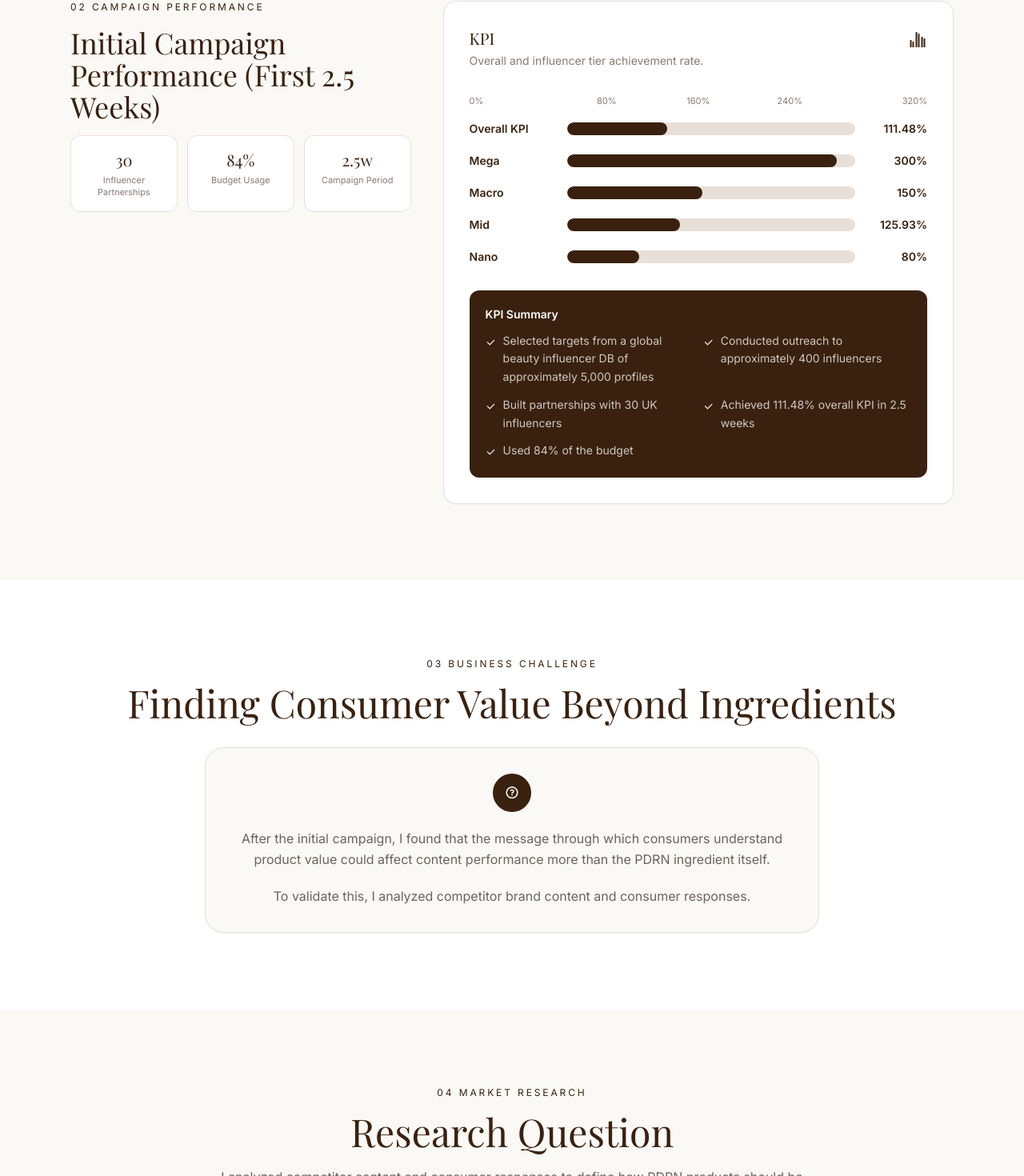
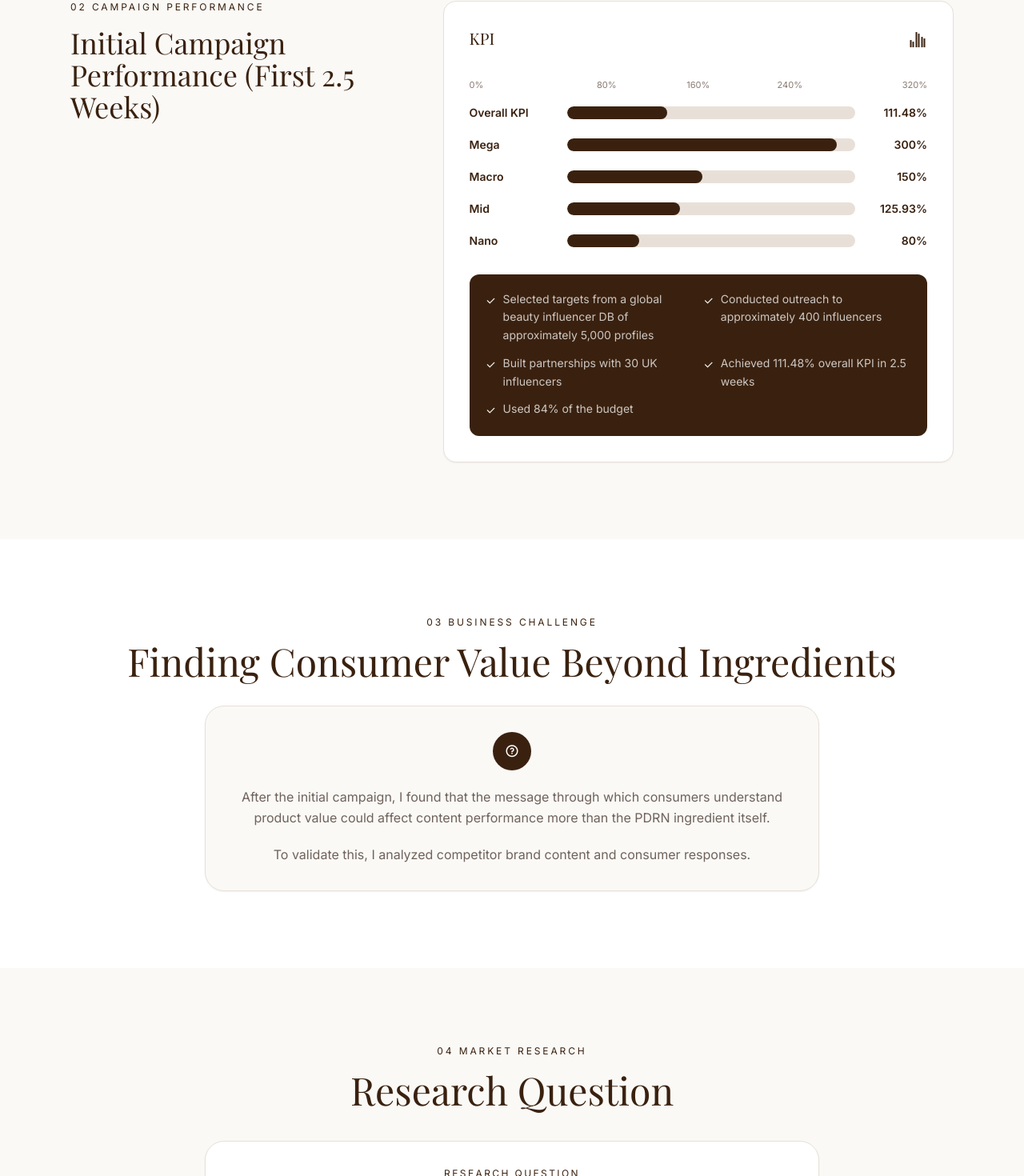
Before and after one commit to yeeunracheljo/yeeunj, a React (Vite) app: page /work/dr-rejuall in a window 1280 px wide. Shown: the part 1422-2892 px from the top of the page at 80% size. Built offline with nearby package versions, Linux system fonts and the light colour scheme.

Commit message:
5656656567637

```diff
--- a/src/i18n/local/en/workDrRejuall.ts
+++ b/src/i18n/local/en/workDrRejuall.ts
@@ -19,10 +19,10 @@ export default {
   "performance.label": "Campaign Performance",
   "performance.title": "Initial Campaign Performance (First 2.5 Weeks)",
   "performance.chartTitle": "KPI",
-  "performance.chartSubtitle": "Overall and influencer tier achievement rate.",
+  "performance.chartSubtitle": "",
   "performance.kpis": "Overall KPI~111.48%~111.48|Mega~300%~300|Macro~150%~150|Mid~125.93%~125.93|Nano~80%~80",
-  "performance.stats": "30~Influencer Partnerships|84%~Budget Usage|2.5w~Campaign Period",
-  "performance.achievementTitle": "KPI Summary",
+  "performance.stats": "",
+  "performance.achievementTitle": "",
   "performance.achievements": "Selected targets from a global beauty influencer DB of approximately 5,000 profiles|Conducted outreach to approximately 400 influencers|Built partnerships with 30 UK influencers|Achieved 111.48% overall KPI in 2.5 weeks|Used 84% of the budget",
 
   "challenge.label": "Business Challenge",
@@ -32,7 +32,7 @@ export default {
 
   "research.label": "Market Research",
   "research.title": "Research Question",
-  "research.body": "I analyzed competitor content and consumer responses to define how PDRN products should be communicated to UK consumers.",
+  "research.body": "",
   "research.questionLabel": "Research Question",
   "research.question": "How should PDRN be communicated to UK consumers?",
   "research.sourceTitle": "Research Method",
@@ -49,7 +49,7 @@ export default {
 
   "insights.label": "Key Insights",
   "insights.title": "Key Insights",
-  "insights.cards": "Consumer Value~★★★★★~Competitor content and consumer response analysis showed a repeated pattern of content communicating product benefits around rejuvenating and connecting them to specific skin concerns such as under-eye wrinkles and hollow eye. This informed the core message and content direction for PDRN Cream.|Credibility~★★★★☆~Content combining clinical proof and ingredient explanation was used to strengthen brand credibility.|Ingredient Communication~★★★★☆~Content explaining the benefit an ingredient provides was more effective for helping consumers understand product value than ingredient-only communication.",
+  "insights.cards": "Consumer Value~~Competitor content and consumer response analysis showed a repeated pattern of content communicating product benefits around rejuvenating and connecting them to specific skin concerns such as under-eye wrinkles and hollow eye. This informed the core message and content direction for PDRN Cream.|Credibility~~Content combining clinical proof and ingredient explanation was used to strengthen brand credibility.|Ingredient Communication~~Content explaining the benefit an ingredient provides was more effective for helping consumers understand product value than ingredient-only communication.",
   "insights.beforeAfterTitle": "Research → Strategy",
   "insights.beforeAfter": "Research~Research~Competitor content and consumer response analysis|Consumer Insight~Consumer Insight~Identified benefit-led messaging consumers can understand|Core Message~Core Message~Refined the core message for PDRN Cream|Content Guideline~Content Guideline~Created creator-ready content guidelines|Creator Campaign~Creator Campaign~Sequential content upload through UK influencers",
 
--- a/src/i18n/local/ko/workDrRejuall.ts
+++ b/src/i18n/local/ko/workDrRejuall.ts
@@ -19,10 +19,10 @@ export default {
   "performance.label": "Campaign Performance",
   "performance.title": "Initial Campaign Performance (First 2.5 Weeks)",
   "performance.chartTitle": "KPI",
-  "performance.chartSubtitle": "Overall and influencer tier achievement rate.",
+  "performance.chartSubtitle": "",
   "performance.kpis": "Overall KPI~111.48%~111.48|Mega~300%~300|Macro~150%~150|Mid~125.93%~125.93|Nano~80%~80",
-  "performance.stats": "30~Influencer Partnerships|84%~Budget Usage|2.5w~Campaign Period",
-  "performance.achievementTitle": "KPI Summary",
+  "performance.stats": "",
+  "performance.achievementTitle": "",
   "performance.achievements": "5,000명 규모 글로벌 인플루언서 DB 활용|400명 대상 아웃리치|영국 인플루언서 30명 파트너십 구축|Overall KPI 111.48% 달성|Budget Usage 84%",
 
   "challenge.label": "Business Challenge",
@@ -32,7 +32,7 @@ export default {
 
   "research.label": "Market Research",
   "research.title": "Research Question",
-  "research.body": "경쟁 브랜드 콘텐츠와 소비자 반응을 분석해 PDRN 제품을 영국 소비자에게 어떤 메시지로 전달해야 하는지 정리했습니다.",
+  "research.body": "",
   "research.questionLabel": "Research Question",
   "research.question": "How should PDRN be communicated to UK consumers?",
   "research.sourceTitle": "Research Method",
@@ -49,7 +49,7 @@ export default {
 
   "insights.label": "Key Insights",
   "insights.title": "Key Insights",
-  "insights.cards": "Consumer Value~★★★★★~경쟁 브랜드 콘텐츠와 소비자 반응을 분석한 결과, Rejuvenating을 중심으로 제품 효용을 전달하고 under-eye wrinkles, hollow eye와 같은 구체적인 피부 고민을 연결하는 콘텐츠가 반복적으로 활용되는 패턴을 확인했습니다. 이를 참고하여 PDRN Cream의 핵심 메시지와 콘텐츠 방향을 재정리했습니다.|Credibility~★★★★☆~임상 근거와 성분 설명을 함께 전달하는 콘텐츠가 브랜드 신뢰도를 높이는 방식으로 활용되고 있음을 확인했습니다.|Ingredient Communication~★★★★☆~성분 자체보다 성분이 제공하는 효능을 설명하는 콘텐츠가 소비자가 제품 가치를 이해하는 데 효과적으로 활용되는 패턴을 확인했습니다.",
+  "insights.cards": "Consumer Value~~경쟁 브랜드 콘텐츠와 소비자 반응을 분석한 결과, Rejuvenating을 중심으로 제품 효용을 전달하고 under-eye wrinkles, hollow eye와 같은 구체적인 피부 고민을 연결하는 콘텐츠가 반복적으로 활용되는 패턴을 확인했습니다. 이를 참고하여 PDRN Cream의 핵심 메시지와 콘텐츠 방향을 재정리했습니다.|Credibility~~임상 근거와 성분 설명을 함께 전달하는 콘텐츠가 브랜드 신뢰도를 높이는 방식으로 활용되고 있음을 확인했습니다.|Ingredient Communication~~성분 자체보다 성분이 제공하는 효능을 설명하는 콘텐츠가 소비자가 제품 가치를 이해하는 데 효과적으로 활용되는 패턴을 확인했습니다.",
   "insights.beforeAfterTitle": "Research → Strategy",
   "insights.beforeAfter": "Research~Research~경쟁 브랜드 콘텐츠와 소비자 반응 분석|Consumer Insight~Consumer Insight~소비자가 이해하는 효용 중심 메시지 확인|Core Message~Core Message~PDRN Cream 핵심 메시지 재정리|Content Guideline~Content Guideline~크리에이터가 활용할 수 있는 가이드라인 제작|Creator Campaign~Creator Campaign~영국 인플루언서를 통한 콘텐츠 업로드",
 
--- a/src/pages/work-dr-rejuall/page.tsx
+++ b/src/pages/work-dr-rejuall/page.tsx
@@ -270,6 +270,7 @@ export default function WorkDrRejuall() {
               <div>
                 <p className="text-xs uppercase tracking-[0.24em] text-[#3A210F] mb-4">02 {t("performance.label")}</p>
                 <h2 className="font-serif text-3xl md:text-4xl text-[#3A210F] mb-4">{t("performance.title")}</h2>
+                {performanceStats.length > 0 && (
                   <div className="grid grid-cols-3 gap-3">
                     {performanceStats.map((stat) => (
                       <div key={stat.label} className="rounded-xl bg-white border border-[#E8E0D8] p-4 text-center">
@@ -278,13 +279,16 @@ export default function WorkDrRejuall() {
                       </div>
                     ))}
                   </div>
+                )}
               </div>
 
               <article className="bg-white rounded-2xl p-6 md:p-8 border border-[#E8E0D8] shadow-sm">
                 <div className="flex items-start justify-between gap-4 mb-8">
                   <div>
                     <h3 className="text-xl font-serif text-[#3A210F]">{t("performance.chartTitle")}</h3>
+                    {t("performance.chartSubtitle") && (
                       <p className="text-sm text-[#8A7A72] mt-1">{t("performance.chartSubtitle")}</p>
+                    )}
                   </div>
                   <i className="ri-bar-chart-grouped-line text-[#3A210F] text-2xl" />
                 </div>
@@ -313,7 +317,9 @@ export default function WorkDrRejuall() {
                 </div>
 
                 <div className="mt-8 rounded-xl bg-[#3A210F] p-5 text-white">
+                  {t("performance.achievementTitle") && (
                     <p className="text-sm font-semibold mb-3">{t("performance.achievementTitle")}</p>
+                  )}
                   <div className="grid grid-cols-1 md:grid-cols-2 gap-3">
                     {achievements.map((item) => (
                       <p key={item} className="text-sm leading-relaxed text-white/75 flex gap-2">
@@ -353,7 +359,7 @@ export default function WorkDrRejuall() {
             <div className="text-center max-w-3xl mx-auto mb-10">
               <p className="text-xs uppercase tracking-[0.24em] text-[#3A210F] mb-4">04 {t("research.label")}</p>
               <h2 className="font-serif text-3xl md:text-5xl text-[#3A210F] mb-5">{t("research.title")}</h2>
-              <p className="text-[#6F625B] leading-relaxed">{t("research.body")}</p>
+              {t("research.body") && <p className="text-[#6F625B] leading-relaxed">{t("research.body")}</p>}
             </div>
 
             <article className="max-w-3xl mx-auto rounded-3xl bg-white border border-[#E8E0D8] p-6 md:p-8 text-center shadow-sm mb-8">
@@ -464,7 +470,7 @@ export default function WorkDrRejuall() {
                     <span className="w-10 h-10 rounded-full bg-white border border-[#E8E0D8] text-[#3A210F] text-sm font-semibold flex items-center justify-center transition-colors duration-300 group-hover:bg-[#3A210F] group-hover:text-white">
                       {String(index + 1).padStart(2, "0")}
                     </span>
-                    <div className="text-[#3A210F] text-sm tracking-[0.08em]">{card.score}</div>
+                    {card.score && <div className="text-[#3A210F] text-sm tracking-[0.08em]">{card.score}</div>}
                   </div>
                   <h3 className="text-lg font-semibold text-[#3A210F] mb-3">{card.title}</h3>
                   <p className="text-sm text-[#6F625B] leading-relaxed">{card.body}</p>
```
Lines whose indentation alone changed are shown as unchanged.
